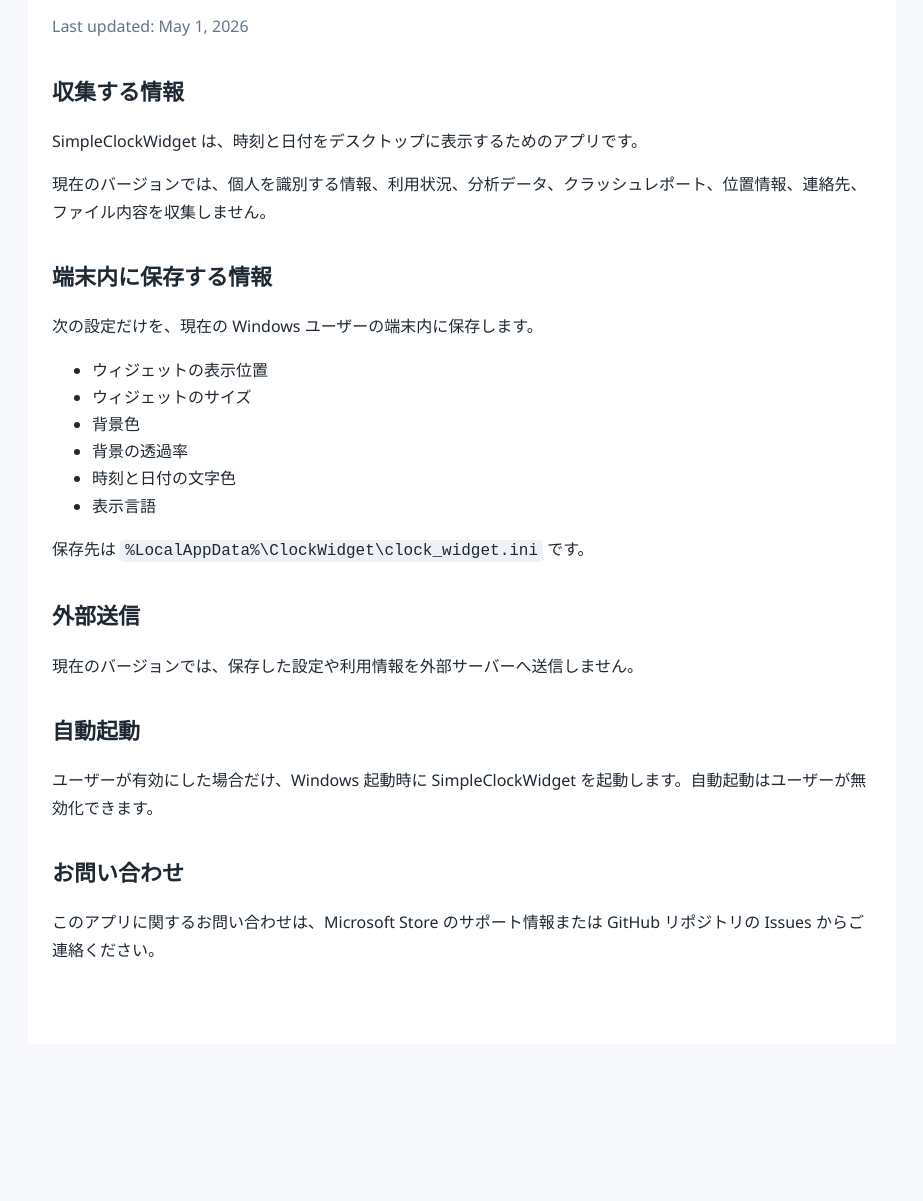
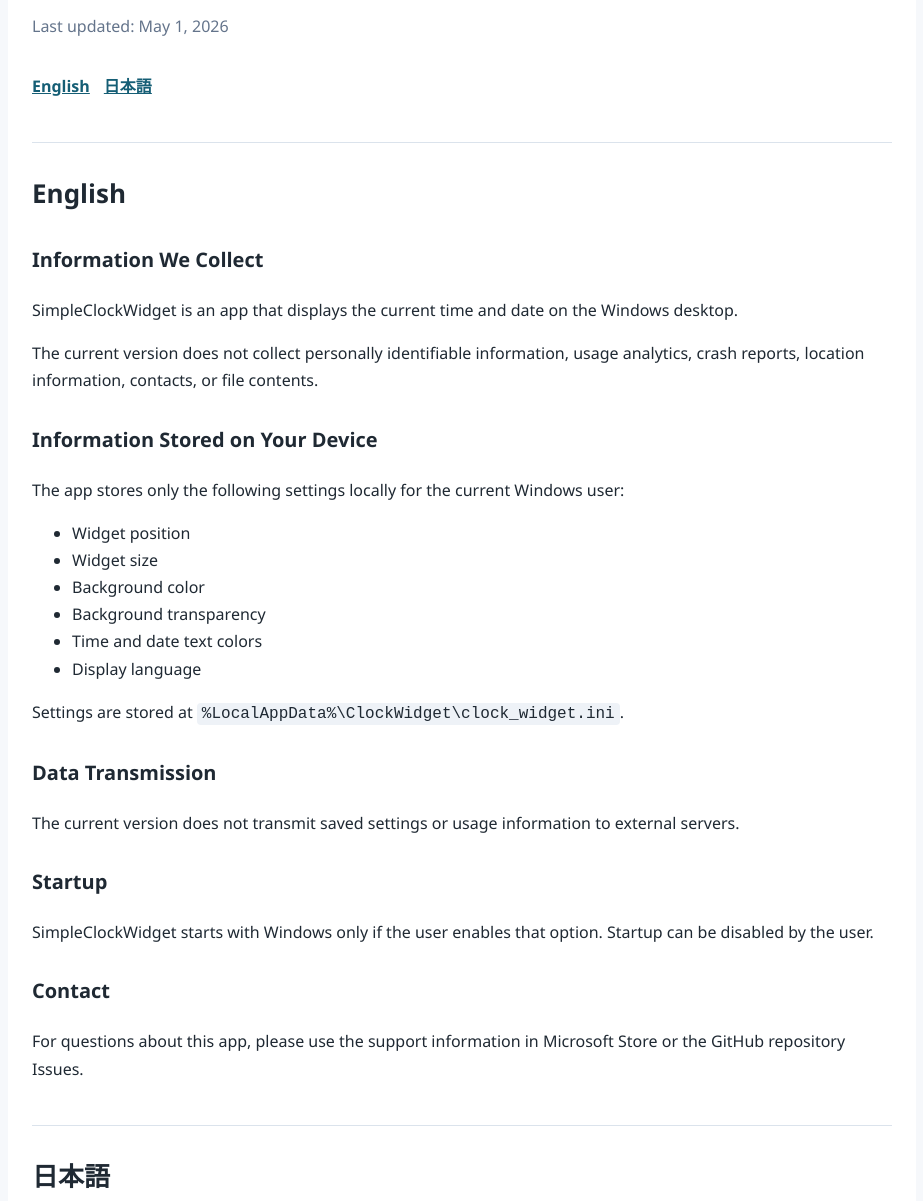
Before and after one commit to t-n0121/SimpleClockWidget-PrivacyPolicy, a plain HTML site: page index.html in a window 1280 px wide. Shown: the part 105-1306 px from the top of the page, without its empty margins (178-1101 px from the left). Before the commit the page ends 1149 px from the top, so only its background shows below. Drawn offline with Linux system fonts and the light colour scheme.

Commit message:
Add English privacy policy text

```diff
--- a/index.html
+++ b/index.html
@@ -13,7 +13,7 @@
       background: #f6f8fb;
     }
     main {
-      max-width: 820px;
+      max-width: 860px;
       margin: 0 auto;
       padding: 48px 24px 64px;
       background: #ffffff;
@@ -24,8 +24,14 @@
       font-size: 32px;
     }
     h2 {
-      margin-top: 32px;
-      font-size: 22px;
+      margin-top: 42px;
+      padding-top: 28px;
+      border-top: 1px solid #dbe3ec;
+      font-size: 26px;
+    }
+    h3 {
+      margin-top: 28px;
+      font-size: 20px;
     }
     p, li {
       font-size: 16px;
@@ -39,6 +45,16 @@
       color: #64748b;
       margin-bottom: 32px;
     }
+    .language-links {
+      display: flex;
+      gap: 14px;
+      margin: 20px 0 36px;
+      flex-wrap: wrap;
+    }
+    .language-links a {
+      color: #155e75;
+      font-weight: 600;
+    }
   </style>
 </head>
 <body>
@@ -46,11 +62,48 @@
     <h1>SimpleClockWidget Privacy Policy</h1>
     <p class="updated">Last updated: May 1, 2026</p>
 
-    <h2>収集する情報</h2>
-    <p>SimpleClockWidget は、時刻と日付をデスクトップに表示するためのアプリです。</p>
+    <nav class="language-links" aria-label="Language links">
+      <a href="#english">English</a>
+      <a href="#japanese">日本語</a>
+    </nav>
+
+    <section id="english" lang="en">
+      <h2>English</h2>
+
+      <h3>Information We Collect</h3>
+      <p>SimpleClockWidget is an app that displays the current time and date on the Windows desktop.</p>
+      <p>The current version does not collect personally identifiable information, usage analytics, crash reports, location information, contacts, or file contents.</p>
+
+      <h3>Information Stored on Your Device</h3>
+      <p>The app stores only the following settings locally for the current Windows user:</p>
+      <ul>
+        <li>Widget position</li>
+        <li>Widget size</li>
+        <li>Background color</li>
+        <li>Background transparency</li>
+        <li>Time and date text colors</li>
+        <li>Display language</li>
+      </ul>
+      <p>Settings are stored at <code>%LocalAppData%\ClockWidget\clock_widget.ini</code>.</p>
+
+      <h3>Data Transmission</h3>
+      <p>The current version does not transmit saved settings or usage information to external servers.</p>
+
+      <h3>Startup</h3>
+      <p>SimpleClockWidget starts with Windows only if the user enables that option. Startup can be disabled by the user.</p>
+
+      <h3>Contact</h3>
+      <p>For questions about this app, please use the support information in Microsoft Store or the GitHub repository Issues.</p>
+    </section>
+
+    <section id="japanese" lang="ja">
+      <h2>日本語</h2>
+
+      <h3>収集する情報</h3>
+      <p>SimpleClockWidget は、時刻と日付を Windows デスクトップに表示するためのアプリです。</p>
       <p>現在のバージョンでは、個人を識別する情報、利用状況、分析データ、クラッシュレポート、位置情報、連絡先、ファイル内容を収集しません。</p>
 
-    <h2>端末内に保存する情報</h2>
+      <h3>端末内に保存する情報</h3>
       <p>次の設定だけを、現在の Windows ユーザーの端末内に保存します。</p>
       <ul>
         <li>ウィジェットの表示位置</li>
@@ -62,14 +115,15 @@
       </ul>
       <p>保存先は <code>%LocalAppData%\ClockWidget\clock_widget.ini</code> です。</p>
 
-    <h2>外部送信</h2>
+      <h3>外部送信</h3>
       <p>現在のバージョンでは、保存した設定や利用情報を外部サーバーへ送信しません。</p>
 
-    <h2>自動起動</h2>
+      <h3>自動起動</h3>
       <p>ユーザーが有効にした場合だけ、Windows 起動時に SimpleClockWidget を起動します。自動起動はユーザーが無効化できます。</p>
 
-    <h2>お問い合わせ</h2>
+      <h3>お問い合わせ</h3>
       <p>このアプリに関するお問い合わせは、Microsoft Store のサポート情報または GitHub リポジトリの Issues からご連絡ください。</p>
+    </section>
   </main>
 </body>
 </html>
```
Lines whose indentation alone changed are shown as unchanged.
